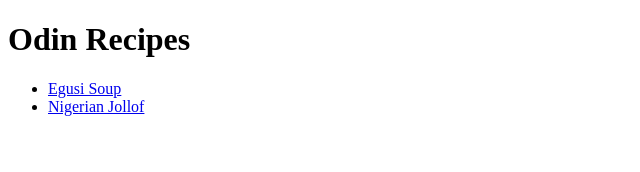
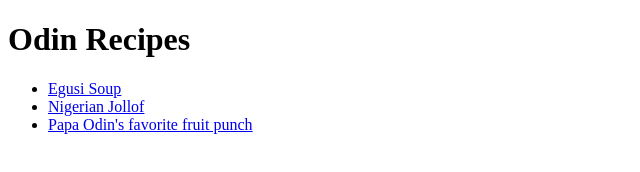
Before and after one commit to timiwritescode/odin_recipes, a plain HTML site: page index.html in a window 1280 px wide. Shown: the whole page, without its empty margins (0-640 px from the left). Drawn offline with Linux system fonts and the light colour scheme.

Commit message:
Add a new link to a new recipe

```diff
--- a/index.html
+++ b/index.html
@@ -11,6 +11,7 @@
     <ul>
         <li><a href="./recipes/egusi_soup.html">Egusi Soup</a></li>
         <li><a href="./recipes/nigerian_jollof.html">Nigerian Jollof</a></li>
+        <li><a href="./recipes/fruit_punch.html">Papa Odin's favorite fruit punch</a></li>
     </ul>
 </body>
 </html>
```
